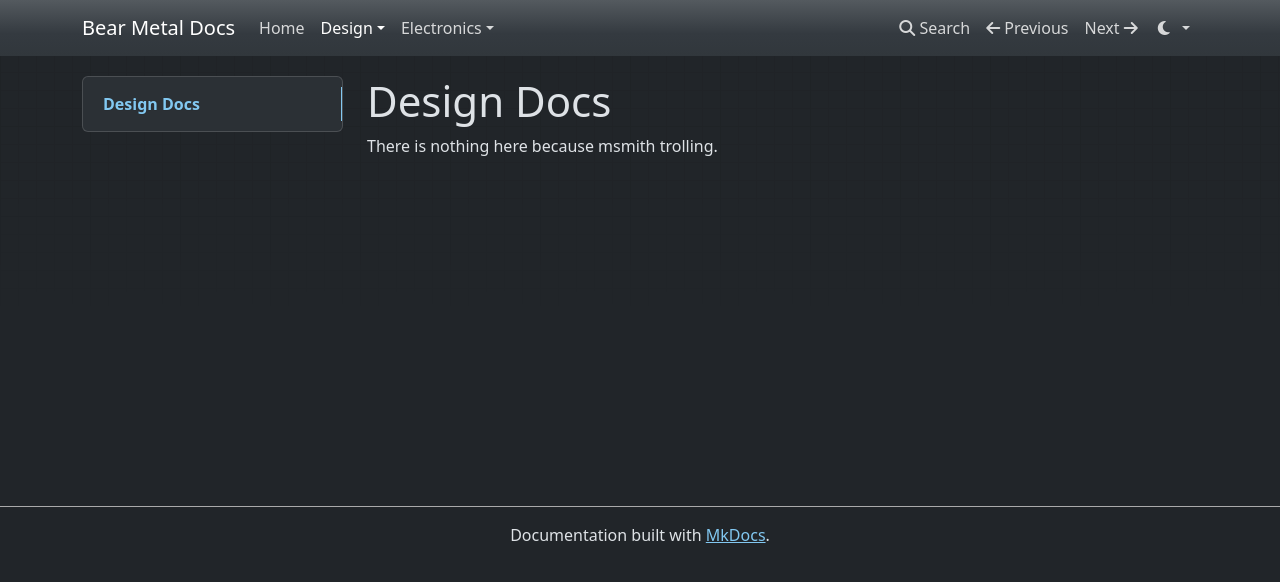
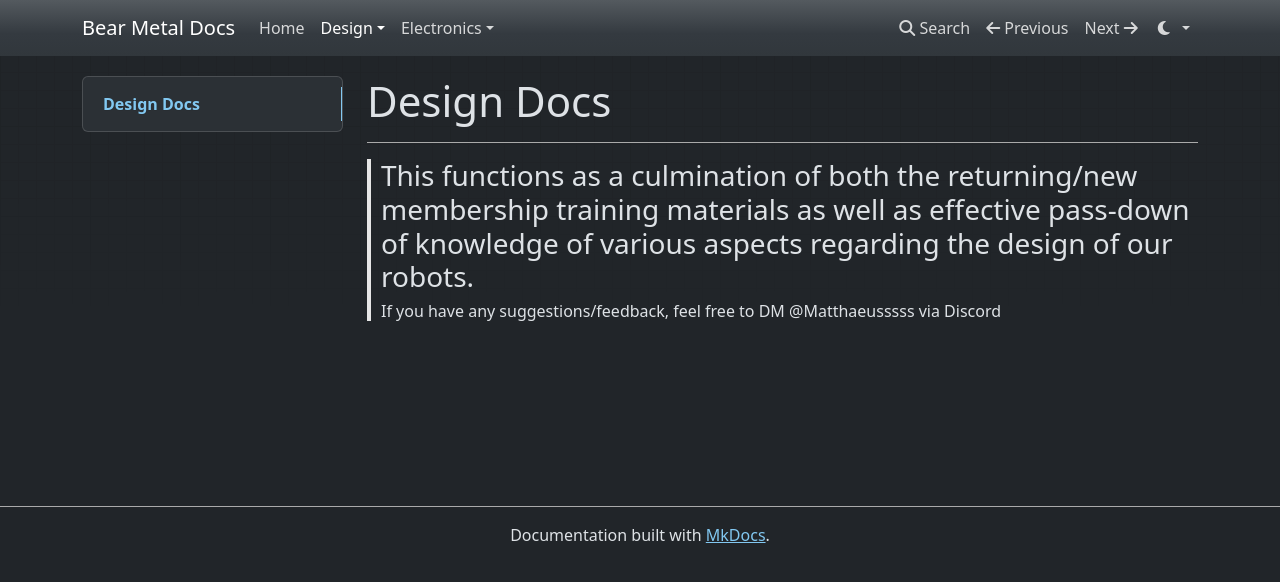
Before and after one commit to BearMetalWeb/BearMetalWeb.github.io, an MkDocs documentation site: the page built from docs/design/index.md, in a window 1280 px wide. Shown: the top 582 px of the page. Built offline with MkDocs 1.6.1, drawn with Linux system fonts in a browser that asks for light colours; nearby versions of some CDN libraries.

Commit message:
Update index.md
1st Push P

```diff
--- a/docs/design/index.md
+++ b/docs/design/index.md
@@ -1,3 +1,7 @@
 # Design Docs
 
-There is nothing here because msmith trolling.
+---
+
+>### This functions as a culmination of both the returning/new membership training materials as well as effective pass-down of knowledge of various aspects regarding the design of our robots.
+
+>###### If you have any suggestions/feedback, feel free to DM @Matthaeusssss via Discord
```
